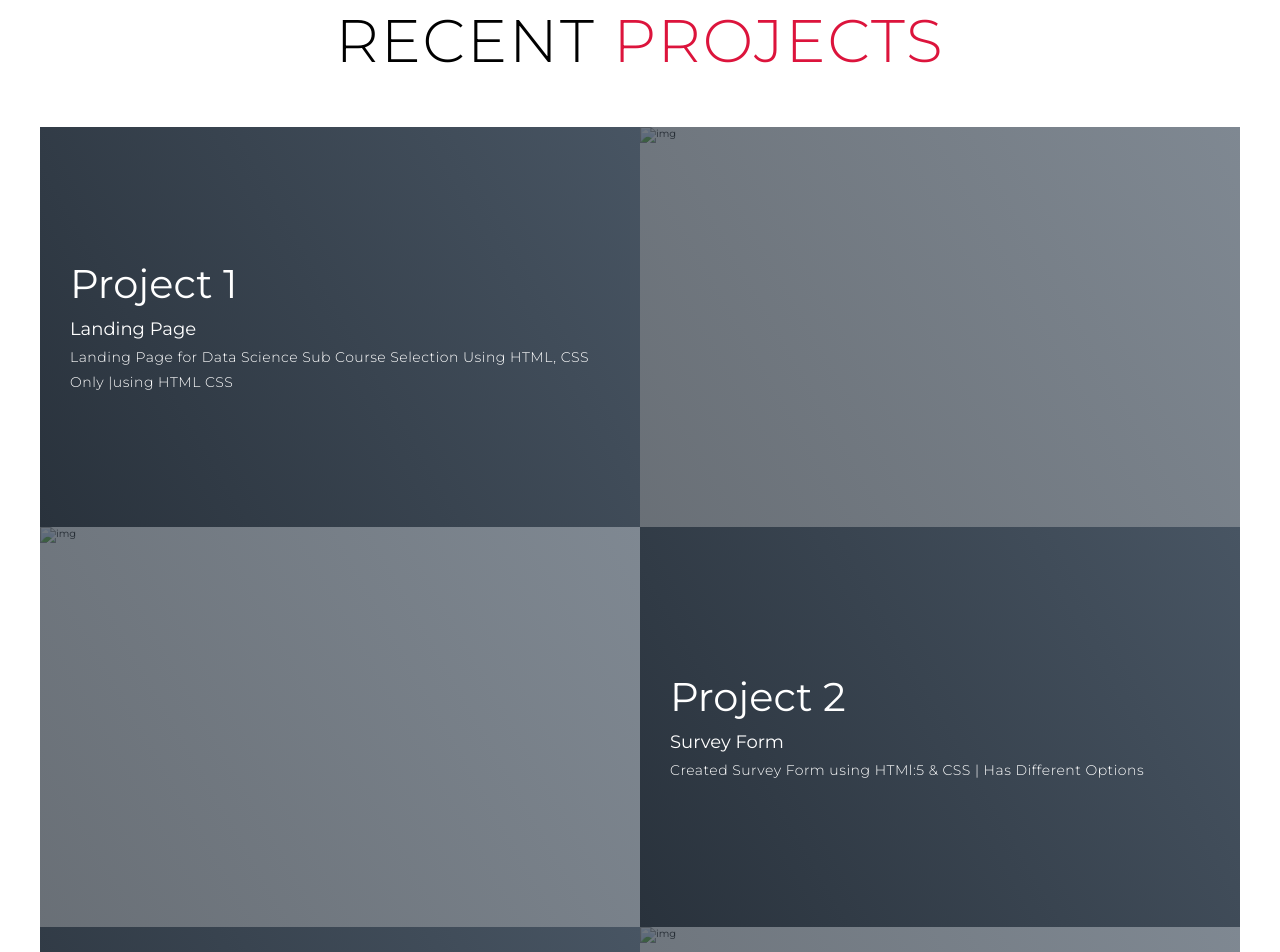
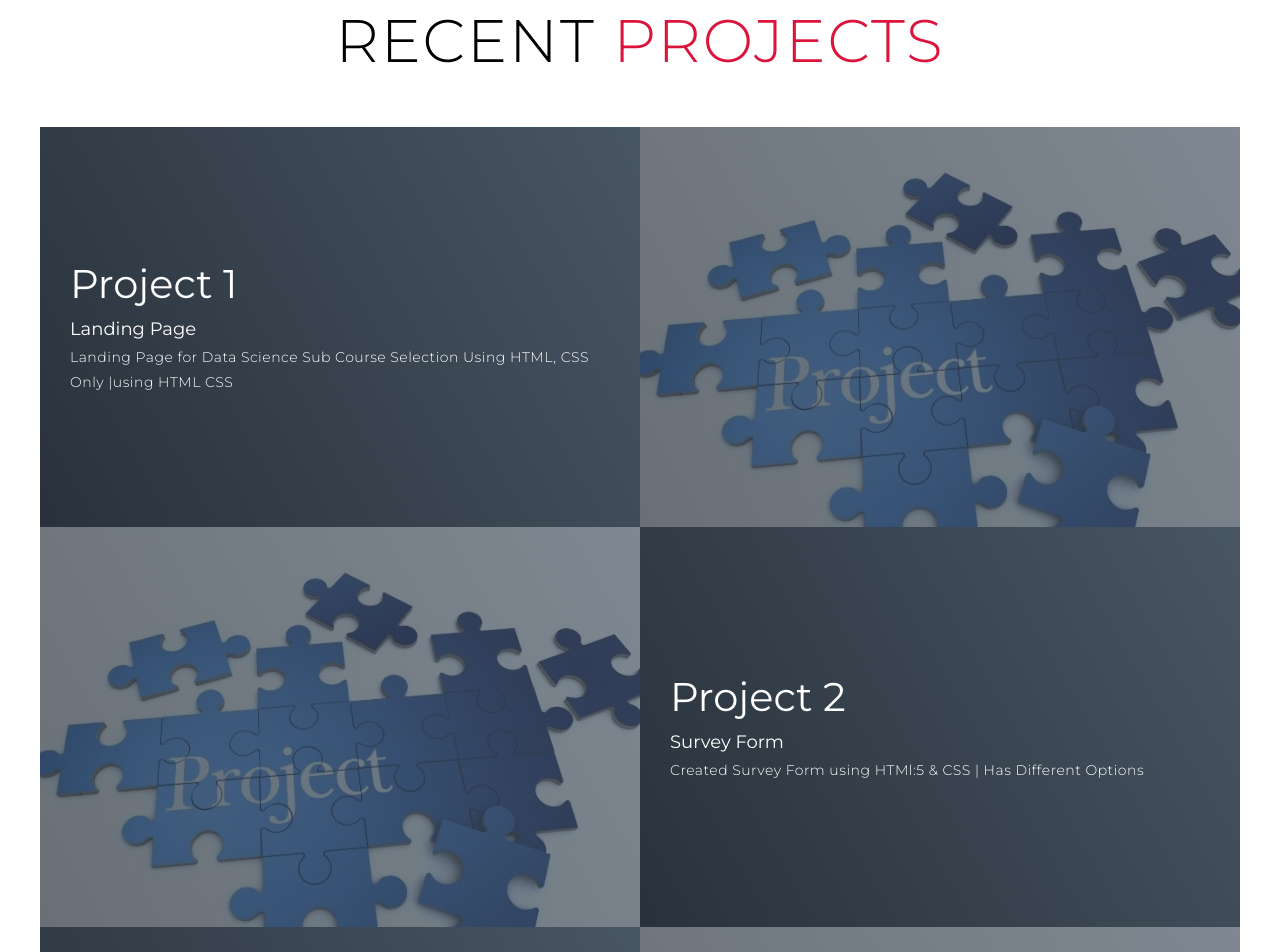
Before and after one commit to saurabhkaramankar/portfolio, a plain HTML site: page index.html in a window 1280 px wide. Shown: the part 1740-2692 px from the top of the page. Drawn offline with Linux system fonts and the light colour scheme.

Commit message:
Update index.html

```diff
--- a/index.html
+++ b/index.html
@@ -94,7 +94,7 @@
             <p>Landing Page for Data Science Sub Course Selection Using HTML, CSS  Only |using HTML CSS  </p>
           </div>
           <div class="project-img">
-            <img src="./img/img-1.png" alt="img">
+            <img src="img-1.png" alt="img">
           </div>
         </div>
         <div class="project-item">
@@ -104,7 +104,7 @@
             <p>Created Survey Form using HTMl:5 & CSS | Has Different Options</p>
           </div>
           <div class="project-img">
-            <img src="./img/img-1.png" alt="img">
+            <img src="img-1.png" alt="img">
           </div>
         </div>
         <div class="project-item">
@@ -114,7 +114,7 @@
             <p>Used HTML CSS, Told about Myself , My Projects!</p>
           </div>
           <div class="project-img">
-            <img src="./img/img-1.png" alt="img">
+            <img src="img-1.png" alt="img">
           </div>
         </div>
 
@@ -127,7 +127,7 @@
               harum? Ipsum repellat animi, fugit architecto voluptatum odit et!</p>
           </div>
           <div class="project-img">
-            <img src="./img/img-1.png" alt="img">
+            <img src="img-1.png" alt="img">
           </div>
         </div>
       </div>
@@ -140,7 +140,7 @@
     <div class="about container">
       <div class="col-left">
         <div class="about-img">
-          <img src="./img/img-2.png" alt="img">
+          <img src="img-2.png" alt="img">
         </div>
       </div>
       <div class="col-right">
```
